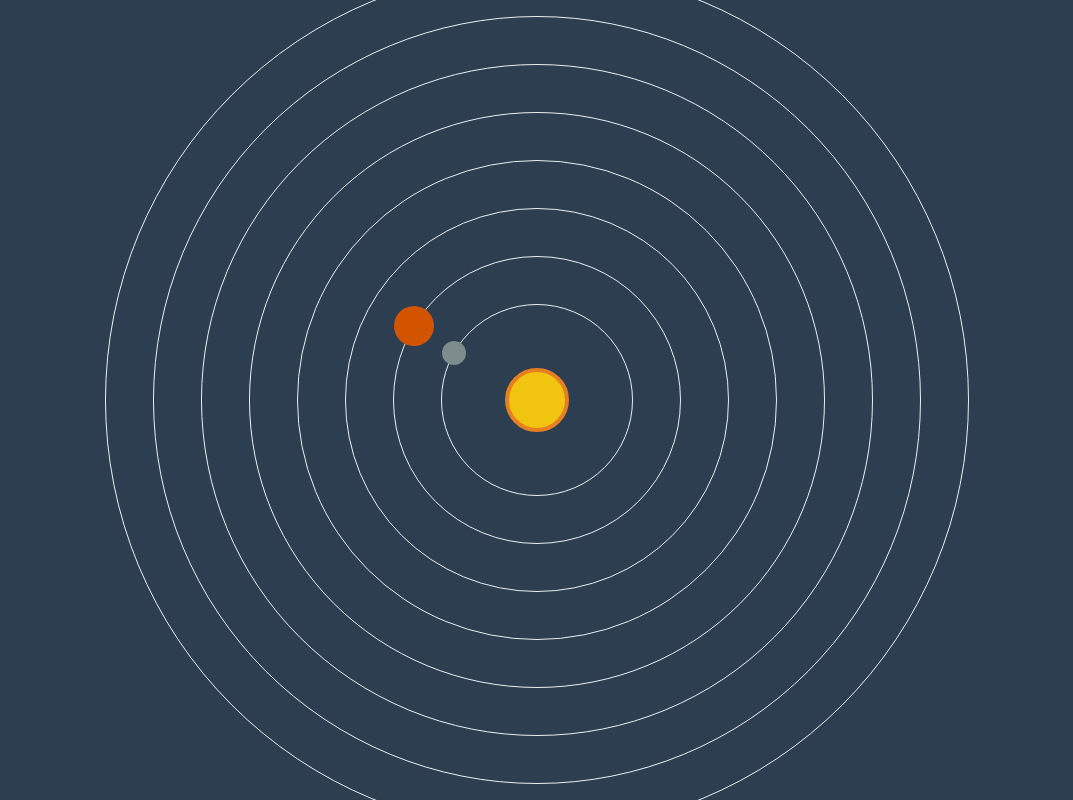
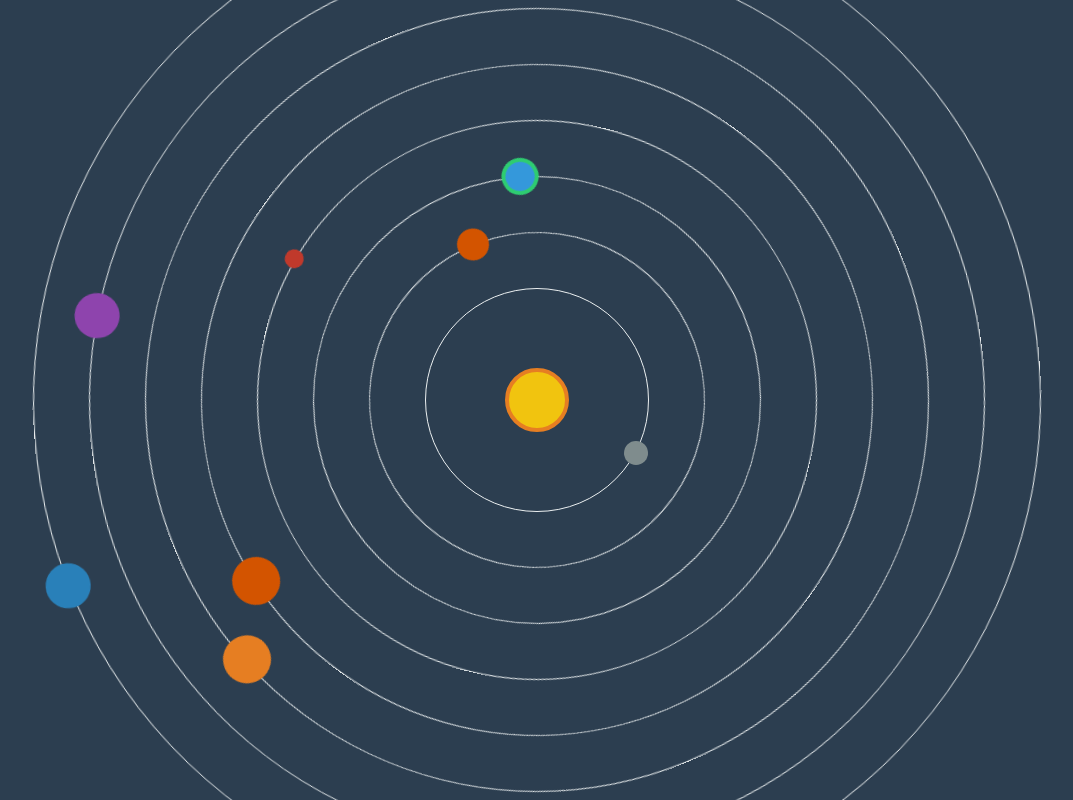
Before and after one commit to charl0tte/animations, an Angular app: page / in a window 1280 px wide. Shown: the whole page, without its empty margins (103-1176 px from the left). Built offline with nearby package versions, Linux system fonts and the light colour scheme.

Commit message:
Final version

```diff
--- a/src/app/app.component.html
+++ b/src/app/app.component.html
@@ -6,10 +6,22 @@
   <div id="venus-orbit" class="sphere orbit">
     <div id="venus-planet" class="sphere venus planet"></div>
   </div>
-  <div id="orbit" class="sphere orbit"></div>
-  <div id="orbit" class="sphere orbit"></div>
-  <div id="orbit" class="sphere orbit"></div>
-  <div id="orbit" class="sphere orbit"></div>
-  <div id="orbit" class="sphere orbit"></div>
-  <div id="orbit" class="sphere orbit"></div>
+  <div id="earth-orbit" class="sphere orbit">
+    <div id="earth-planet" class="sphere earth planet"></div>
+  </div>
+  <div id="mars-orbit" class="sphere orbit">
+    <div id="mars-planet" class="sphere mars planet"></div>
+  </div>
+  <div id="jupiter-orbit" class="sphere orbit">
+    <div id="jupiter-planet" class="sphere jupiter planet"></div>
+  </div>
+  <div id="saturn-orbit" class="sphere orbit">
+    <div id="saturn-planet" class="sphere saturn planet"></div>
+  </div>
+  <div id="uranus-orbit" class="sphere orbit">
+    <div id="uranus-planet" class="sphere uranus planet"></div>
+  </div>
+  <div id="neptune-orbit" class="sphere orbit">
+    <div id="neptune-planet" class="sphere neptune planet"></div>
+  </div>
 </div>
--- a/src/app/app.component.scss
+++ b/src/app/app.component.scss
@@ -15,36 +15,103 @@
     border: 0.3em solid $flat-carrot;
 }
 
+.planet {
+    transform: translateY(-50%);
+    display: block;
+    position: absolute;
+}
+
 #mercury-planet {
     width: 1.5em;
     height: 1.5em;
     background-color: $flat-asbestos;
-    transform: translateY(-50%);
-    display: block;
-    position: absolute;
-    top: 3em;
+    top: 3.6em;
 }
 
 #venus-planet {
-    width: 2.5em;
-    height: 2.5em;
+    width: 2em;
+    height: 2em;
     background-color: $flat-pumpkin;
-    transform: translateY(-50%);
-    display: block;
-    position: absolute;
-    top: 4.3em;
+    top: 5.8em;
 }
+
+#earth-planet {
+    width: 2.3em;
+    height: 2.3em;
+    background-color: $flat-peter-river;
+    border: 0.3em solid $flat-emerald;
+    top: 8.2em;
+}
+
+#mars-planet {
+    width: 1.2em;
+    height: 1.2em;
+    background-color: $flat-pomegranate;
+    top: 12.5em;
+}
+
+#jupiter-planet {
+    width: 3em;
+    height: 3em;
+    background-color: $flat-pumpkin;
+    top: 13.3em;
+}
+
+#saturn-planet {
+    width: 3em;
+    height: 3em;
+    background-color: $flat-carrot;
+    top: 32.5em;
+}
+
+#uranus-planet {
+    width: 2.8em;
+    height: 2.8em;
+    background-color: $flat-wisteria;
+    top: 19em;
+}
+
+#neptune-planet {
+    width: 2.8em;
+    height: 2.8em;
+    background-color: $flat-belize-hole;
+    top: 41em;
+}
+
 
 #mercury-orbit {
     animation-duration: 1s;
-}
+  }
 
-#venus-orbit {
-    animation-duration: 3s;
-}
+  #venus-orbit {
+    animation-duration: 2.6s;
+  }
+
+  #earth-orbit {
+    animation-duration: 4.1s;
+  }
+
+  #mars-orbit {
+    animation-duration: 7.8s;
+  }
+
+  #jupiter-orbit {
+    animation-duration: 49.8s;
+  }
+
+  #saturn-orbit {
+    animation-duration: 120.3s;
+  }
+
+  #uranus-orbit {
+    animation-duration: 348.4s;
+  }
+
+  #neptune-orbit {
+    animation-duration: 684.4s;
+  }
 
 .universe {
-    // background-color: aqua;
     position: relative;
     width: 100%;
     max-width: 700px;
@@ -56,19 +123,16 @@
     top: 50%;
     left: 50%;
     transform: translate(-50%, -50%);
-    // animation: spin infinite linear both;
+    animation: spin infinite linear both;
     background-color: transparent;
     border: 0.1em solid $flat-gray-1;
 
     @for $i from 1 through 10 {
         &:nth-child(#{$i}) {
-            width: calc(#{$i} * 6em);
-            height: calc(#{$i} * 6em);
+            width: calc(#{$i} * 7em);
+            height: calc(#{$i} * 7em);
         }
     }
-    // &:nth-child(1) {
-    //     display: none;
-    // }
 }
 
 @keyframes spin {
```
